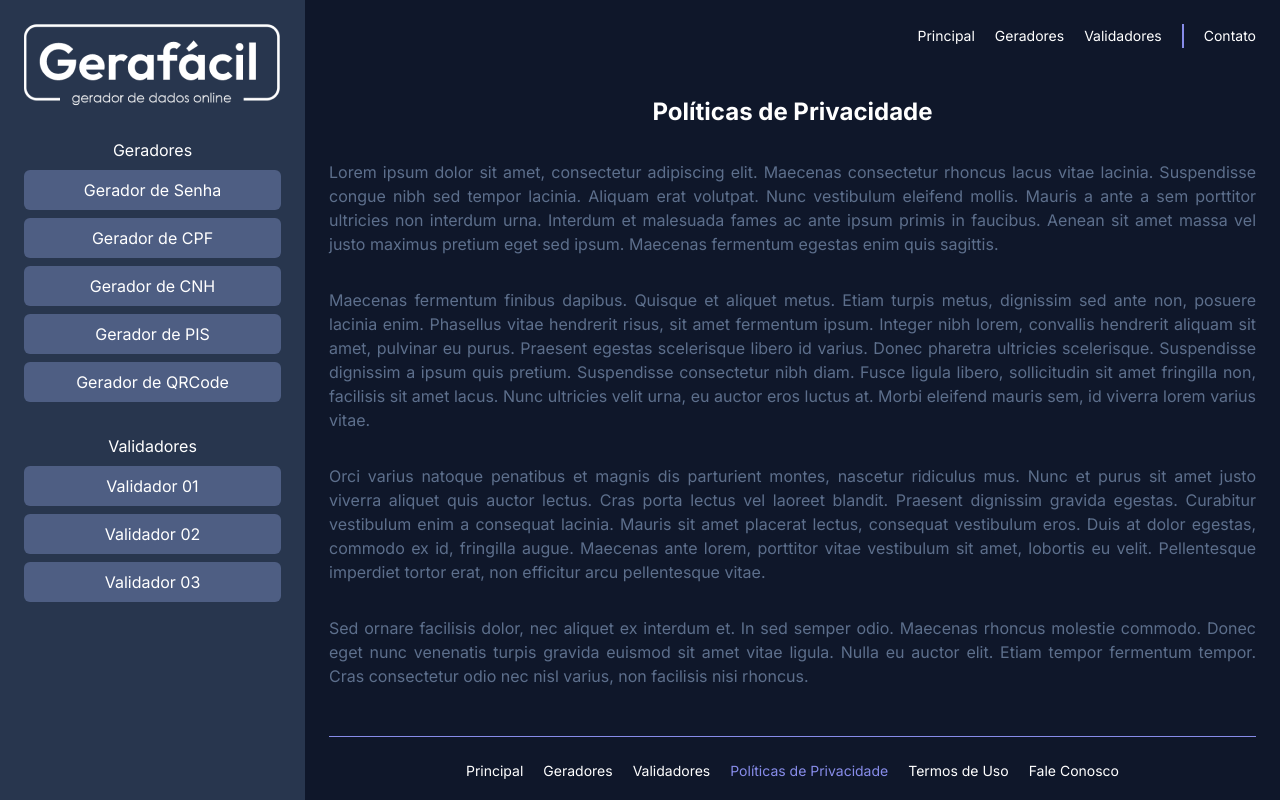
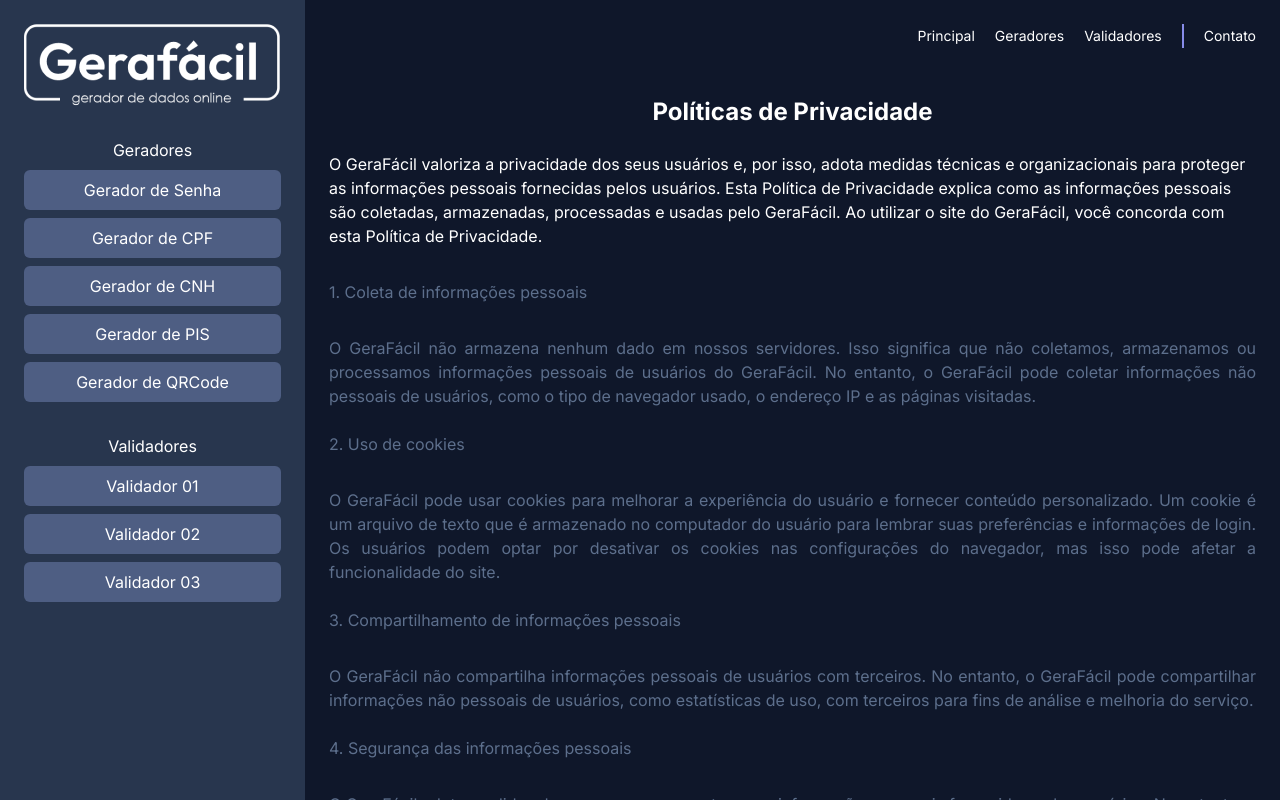
Before and after one commit to awa-minds/gera-facil, a Next.js app: page /politicas-de-privacidade in a window 1280 px wide. Built offline with nearby package versions, Linux system fonts and the light colour scheme.

Commit message:
feat: inclusão das páginas de privacidade e termos de uso
inclusão das páginas de privacidade e termos de uso

```diff
--- a/src/app/politicas-de-privacidade/page.tsx
+++ b/src/app/politicas-de-privacidade/page.tsx
@@ -7,47 +7,70 @@ export default function PoliticasDePrivacidadePage() {
   return (
     <div className="page">
       <h1>Políticas de Privacidade</h1>
+      <br></br>
+      <p>
+        O GeraFácil valoriza a privacidade dos seus usuários e, por isso, adota
+        medidas técnicas e organizacionais para proteger as informações pessoais
+        fornecidas pelos usuários. Esta Política de Privacidade explica como as
+        informações pessoais são coletadas, armazenadas, processadas e usadas
+        pelo GeraFácil. Ao utilizar o site do GeraFácil, você concorda com esta
+        Política de Privacidade.
+      </p>
 
       <div className="page-content">
+        <ul>
+          <li>1. Coleta de informações pessoais</li>
           <p>
-          Lorem ipsum dolor sit amet, consectetur adipiscing elit. Maecenas
-          consectetur rhoncus lacus vitae lacinia. Suspendisse congue nibh sed
-          tempor lacinia. Aliquam erat volutpat. Nunc vestibulum eleifend
-          mollis. Mauris a ante a sem porttitor ultricies non interdum urna.
-          Interdum et malesuada fames ac ante ipsum primis in faucibus. Aenean
-          sit amet massa vel justo maximus pretium eget sed ipsum. Maecenas
-          fermentum egestas enim quis sagittis.
+            O GeraFácil não armazena nenhum dado em nossos servidores. Isso
+            significa que não coletamos, armazenamos ou processamos informações
+            pessoais de usuários do GeraFácil. No entanto, o GeraFácil pode
+            coletar informações não pessoais de usuários, como o tipo de
+            navegador usado, o endereço IP e as páginas visitadas.
           </p>
+          <br></br>
+          <li>2. Uso de cookies</li>
           <p>
-          Maecenas fermentum finibus dapibus. Quisque et aliquet metus. Etiam
-          turpis metus, dignissim sed ante non, posuere lacinia enim. Phasellus
-          vitae hendrerit risus, sit amet fermentum ipsum. Integer nibh lorem,
-          convallis hendrerit aliquam sit amet, pulvinar eu purus. Praesent
-          egestas scelerisque libero id varius. Donec pharetra ultricies
-          scelerisque. Suspendisse dignissim a ipsum quis pretium. Suspendisse
-          consectetur nibh diam. Fusce ligula libero, sollicitudin sit amet
-          fringilla non, facilisis sit amet lacus. Nunc ultricies velit urna, eu
-          auctor eros luctus at. Morbi eleifend mauris sem, id viverra lorem
-          varius vitae.
+            O GeraFácil pode usar cookies para melhorar a experiência do usuário
+            e fornecer conteúdo personalizado. Um cookie é um arquivo de texto
+            que é armazenado no computador do usuário para lembrar suas
+            preferências e informações de login. Os usuários podem optar por
+            desativar os cookies nas configurações do navegador, mas isso pode
+            afetar a funcionalidade do site.
           </p>
+          <br></br>
+          <li>3. Compartilhamento de informações pessoais</li>
           <p>
-          Orci varius natoque penatibus et magnis dis parturient montes,
-          nascetur ridiculus mus. Nunc et purus sit amet justo viverra aliquet
-          quis auctor lectus. Cras porta lectus vel laoreet blandit. Praesent
-          dignissim gravida egestas. Curabitur vestibulum enim a consequat
-          lacinia. Mauris sit amet placerat lectus, consequat vestibulum eros.
-          Duis at dolor egestas, commodo ex id, fringilla augue. Maecenas ante
-          lorem, porttitor vitae vestibulum sit amet, lobortis eu velit.
-          Pellentesque imperdiet tortor erat, non efficitur arcu pellentesque
-          vitae.
+            O GeraFácil não compartilha informações pessoais de usuários com
+            terceiros. No entanto, o GeraFácil pode compartilhar informações não
+            pessoais de usuários, como estatísticas de uso, com terceiros para
+            fins de análise e melhoria do serviço.
           </p>
+          <br></br>
+          <li>4. Segurança das informações pessoais</li>
           <p>
-          Sed ornare facilisis dolor, nec aliquet ex interdum et. In sed semper
-          odio. Maecenas rhoncus molestie commodo. Donec eget nunc venenatis
-          turpis gravida euismod sit amet vitae ligula. Nulla eu auctor elit.
-          Etiam tempor fermentum tempor. Cras consectetur odio nec nisl varius,
-          non facilisis nisi rhoncus.
+            O GeraFácil adota medidas de segurança para proteger as informações
+            pessoais fornecidas pelos usuários. No entanto, a transmissão de
+            informações pela Internet não é totalmente segura e o GeraFácil não
+            pode garantir a segurança das informações transmitidas pelos
+            usuários.
           </p>
+          <br></br>
+          <li>5. Mudanças nesta Política de Privacidade</li>
+          <p>
+            O GeraFácil pode atualizar esta Política de Privacidade
+            periodicamente. A versão atualizada será publicada no site do
+            GeraFácil. Os usuários são incentivados a revisar esta Política de
+            Privacidade regularmente.
+          </p>
+          <br></br>
+          <li>6. Contato</li>
+          <p>
+            Se você tiver alguma dúvida ou preocupação sobre esta Política de
+            Privacidade ou sobre o processamento de informações pessoais pelo
+            GeraFácil, entre em contato conosco através da nossa página de
+            Contato.
+          </p>
+        </ul>
       </div>
     </div>
   )
--- a/src/app/termos-de-uso/page.tsx
+++ b/src/app/termos-de-uso/page.tsx
@@ -10,43 +10,34 @@ export default function TermosDeUsoPage() {
 
       <div className="page-content">
         <p>
-          Lorem ipsum dolor sit amet, consectetur adipiscing elit. Maecenas
-          consectetur rhoncus lacus vitae lacinia. Suspendisse congue nibh sed
-          tempor lacinia. Aliquam erat volutpat. Nunc vestibulum eleifend
-          mollis. Mauris a ante a sem porttitor ultricies non interdum urna.
-          Interdum et malesuada fames ac ante ipsum primis in faucibus. Aenean
-          sit amet massa vel justo maximus pretium eget sed ipsum. Maecenas
-          fermentum egestas enim quis sagittis.
+          Ao acessar o GeraFácil, o usuário deve estar ciente e concordar com os
+          termos de uso estabelecidos neste documento. Caso não concorde com
+          estes termos, solicitamos que não utilize o site. O GeraFácil se
+          reserva ao direito de modificar estes termos a qualquer momento, sem
+          aviso prévio.
         </p>
+      </div>
+      <br></br>
+      <h1>Licença de Uso</h1>
+      <div className="page-content">
         <p>
-          Maecenas fermentum finibus dapibus. Quisque et aliquet metus. Etiam
-          turpis metus, dignissim sed ante non, posuere lacinia enim. Phasellus
-          vitae hendrerit risus, sit amet fermentum ipsum. Integer nibh lorem,
-          convallis hendrerit aliquam sit amet, pulvinar eu purus. Praesent
-          egestas scelerisque libero id varius. Donec pharetra ultricies
-          scelerisque. Suspendisse dignissim a ipsum quis pretium. Suspendisse
-          consectetur nibh diam. Fusce ligula libero, sollicitudin sit amet
-          fringilla non, facilisis sit amet lacus. Nunc ultricies velit urna, eu
-          auctor eros luctus at. Morbi eleifend mauris sem, id viverra lorem
-          varius vitae.
+          O GeraFácil concede uma licença de uso limitada aos usuários que
+          concordam e cumprem os termos de uso. O GeráFacil reserva-se o direito
+          de restringir o acesso ao site para qualquer usuário, a qualquer
+          momento e por qualquer motivo.
         </p>
+      </div>
+      <br></br>
+      <h1>Responsabilidade de Uso</h1>
+      <div className="page-content">
         <p>
-          Orci varius natoque penatibus et magnis dis parturient montes,
-          nascetur ridiculus mus. Nunc et purus sit amet justo viverra aliquet
-          quis auctor lectus. Cras porta lectus vel laoreet blandit. Praesent
-          dignissim gravida egestas. Curabitur vestibulum enim a consequat
-          lacinia. Mauris sit amet placerat lectus, consequat vestibulum eros.
-          Duis at dolor egestas, commodo ex id, fringilla augue. Maecenas ante
-          lorem, porttitor vitae vestibulum sit amet, lobortis eu velit.
-          Pellentesque imperdiet tortor erat, non efficitur arcu pellentesque
-          vitae.
-        </p>
-        <p>
-          Sed ornare facilisis dolor, nec aliquet ex interdum et. In sed semper
-          odio. Maecenas rhoncus molestie commodo. Donec eget nunc venenatis
-          turpis gravida euismod sit amet vitae ligula. Nulla eu auctor elit.
-          Etiam tempor fermentum tempor. Cras consectetur odio nec nisl varius,
-          non facilisis nisi rhoncus.
+          Todos os conteúdos apresentados neste site têm finalidade
+          exclusivamente informativa e não devem ser considerados completos ou
+          atualizados. Eles não substituem a orientação de um profissional, como
+          um advogado, médico ou financeiro. O GeraFácil não oferece garantias
+          de qualquer tipo sobre os conteúdos e não se responsabiliza pelo uso
+          que os usuários possam fazer deles. Qualquer risco decorrente da
+          utilização dos conteúdos é assumido pelo próprio usuário.
         </p>
       </div>
     </div>
```
Lines whose indentation alone changed are shown as unchanged.
